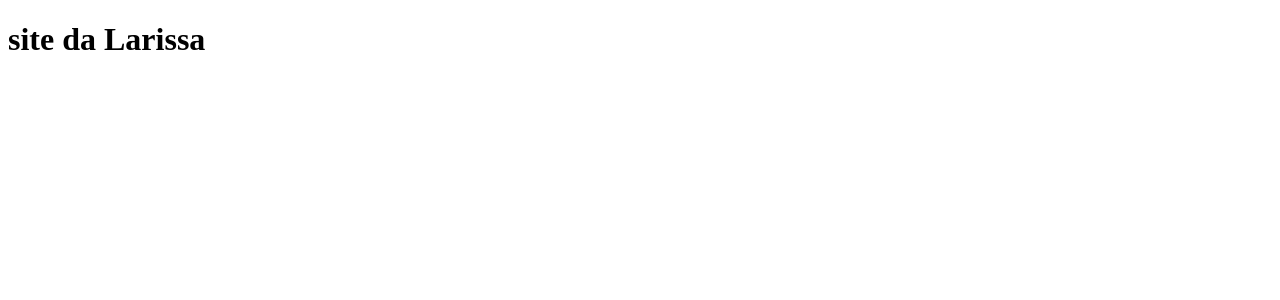
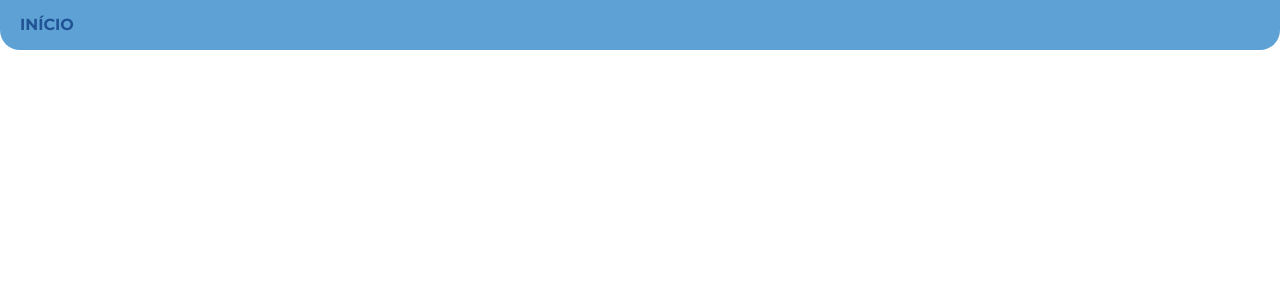
Before and after one commit to pedrooli98/larissa-website, a Svelte app: page / in a window 1280 px wide. Shown: the top 300 px of the page. Built offline with nearby package versions, Linux system fonts and the light colour scheme.

Commit message:
feat: create header

```diff
--- a/index.html
+++ b/index.html
@@ -3,6 +3,9 @@
   <head>
     <meta charset="UTF-8" />
     <link rel="icon" type="image/svg+xml" href="/vite.svg" />
+    <link rel="preconnect" href="https://fonts.googleapis.com">
+    <link rel="preconnect" href="https://fonts.gstatic.com" crossorigin>
+    <link href="https://fonts.googleapis.com/css2?family=Montserrat:wght@400;700&display=swap" rel="stylesheet">
     <meta name="viewport" content="width=device-width, initial-scale=1.0" />
     <title>Vite + Svelte</title>
   </head>
--- a/src/App.svelte
+++ b/src/App.svelte
@@ -1,5 +1,7 @@
 <script>
-
+  import Header from './components/Header.svelte'
 </script>
 
-<h1>site da Larissa</h1>
+<div>
+    <Header/>
+</div>
--- a/src/app.css
+++ b/src/app.css
@@ -0,0 +1,49 @@
+/* http://meyerweb.com/eric/tools/css/reset/
+   v2.0 | 20110126
+   License: none (public domain)
+*/
+
+html, body, div, span, applet, object, iframe,
+h1, h2, h3, h4, h5, h6, p, blockquote, pre,
+a, abbr, acronym, address, big, cite, code,
+del, dfn, em, img, ins, kbd, q, s, samp,
+small, strike, strong, sub, sup, tt, var,
+b, u, i, center,
+dl, dt, dd, ol, ul, li,
+fieldset, form, label, legend,
+table, caption, tbody, tfoot, thead, tr, th, td,
+article, aside, canvas, details, embed,
+figure, figcaption, footer, header, hgroup,
+menu, nav, output, ruby, section, summary,
+time, mark, audio, video {
+	margin: 0;
+	padding: 0;
+	border: 0;
+	font-size: 100%;
+	font: inherit;
+  font-family: 'Montserrat', sans-serif;
+	vertical-align: baseline;
+}
+/* HTML5 display-role reset for older browsers */
+article, aside, details, figcaption, figure,
+footer, header, hgroup, menu, nav, section {
+	display: block;
+}
+body {
+	line-height: 1;
+}
+ol, ul {
+	list-style: none;
+}
+blockquote, q {
+	quotes: none;
+}
+blockquote:before, blockquote:after,
+q:before, q:after {
+	content: '';
+	content: none;
+}
+table {
+	border-collapse: collapse;
+	border-spacing: 0;
+}
--- /dev/null
+++ b/src/components/Header.svelte
@@ -0,0 +1,21 @@
+<header>
+    <h2>início</h2>
+</header>
+
+<style>
+    header {
+        width: 100vw;
+        color: #205394;
+        font-weight: bold;
+        background-color: #5EA1D5;
+        text-transform: uppercase;
+        height: 50px;
+        border-radius: 0 0 20px 20px;
+        display: flex;
+        align-items: center;
+    }
+
+    h2 {
+        margin-left: 20px;
+    }
+</style>
```
